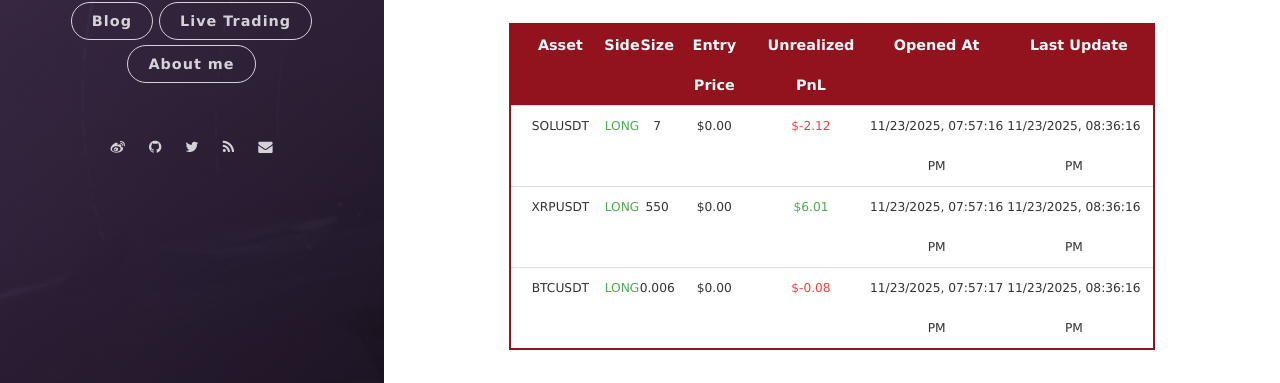
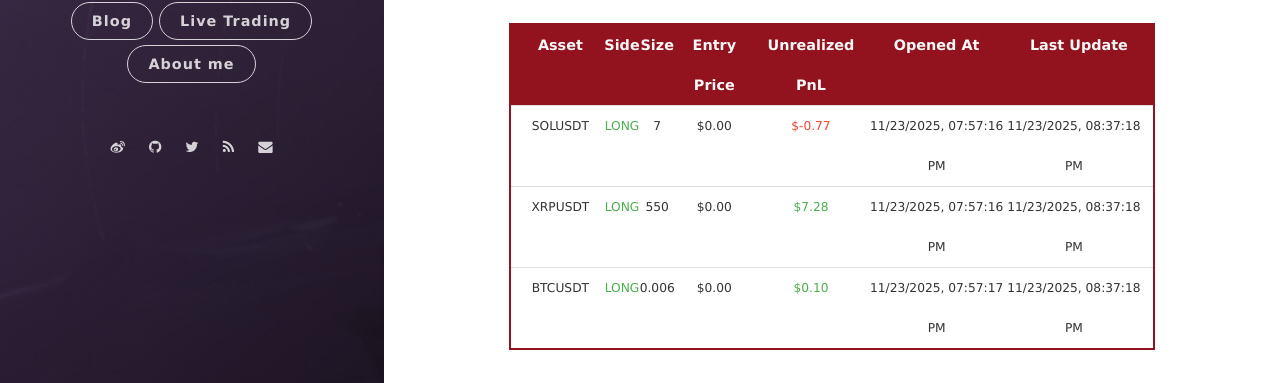
Before and after one commit to leeyegy/leeyegy.github.io, a Jekyll site: the page built from live-trading.html, in a window 1280 px wide and 1026 px high. Shown: the part 576-959 px from the top of the window. Built offline with Jekyll 4.4.1, drawn with Linux system fonts in a browser that asks for light colours; nearby versions of some CDN libraries.

Commit message:
AccountMonitor: refresh positions 2025-11-24T04:37:18+08:00

```diff
--- a/assets/data/binance/positions.json
+++ b/assets/data/binance/positions.json
@@ -4,26 +4,26 @@
     "side": "LONG",
     "size": 7.0,
     "entryPrice": 0.0,
-    "unrealizedPnl": -2.11601845,
+    "unrealizedPnl": -0.77,
     "openedAt": "2025-11-24T03:57:16+08:00",
-    "reportedAt": "2025-11-24T04:36:16+08:00"
+    "reportedAt": "2025-11-24T04:37:18+08:00"
   },
   {
     "symbol": "XRPUSDT",
     "side": "LONG",
     "size": 550.0,
     "entryPrice": 0.0,
-    "unrealizedPnl": 6.014261,
+    "unrealizedPnl": 7.280537,
     "openedAt": "2025-11-24T03:57:16+08:00",
-    "reportedAt": "2025-11-24T04:36:16+08:00"
+    "reportedAt": "2025-11-24T04:37:18+08:00"
   },
   {
     "symbol": "BTCUSDT",
     "side": "LONG",
     "size": 0.006,
     "entryPrice": 0.0,
-    "unrealizedPnl": -0.0816,
+    "unrealizedPnl": 0.1045173,
     "openedAt": "2025-11-24T03:57:17+08:00",
-    "reportedAt": "2025-11-24T04:36:16+08:00"
+    "reportedAt": "2025-11-24T04:37:18+08:00"
   }
 ]
```
